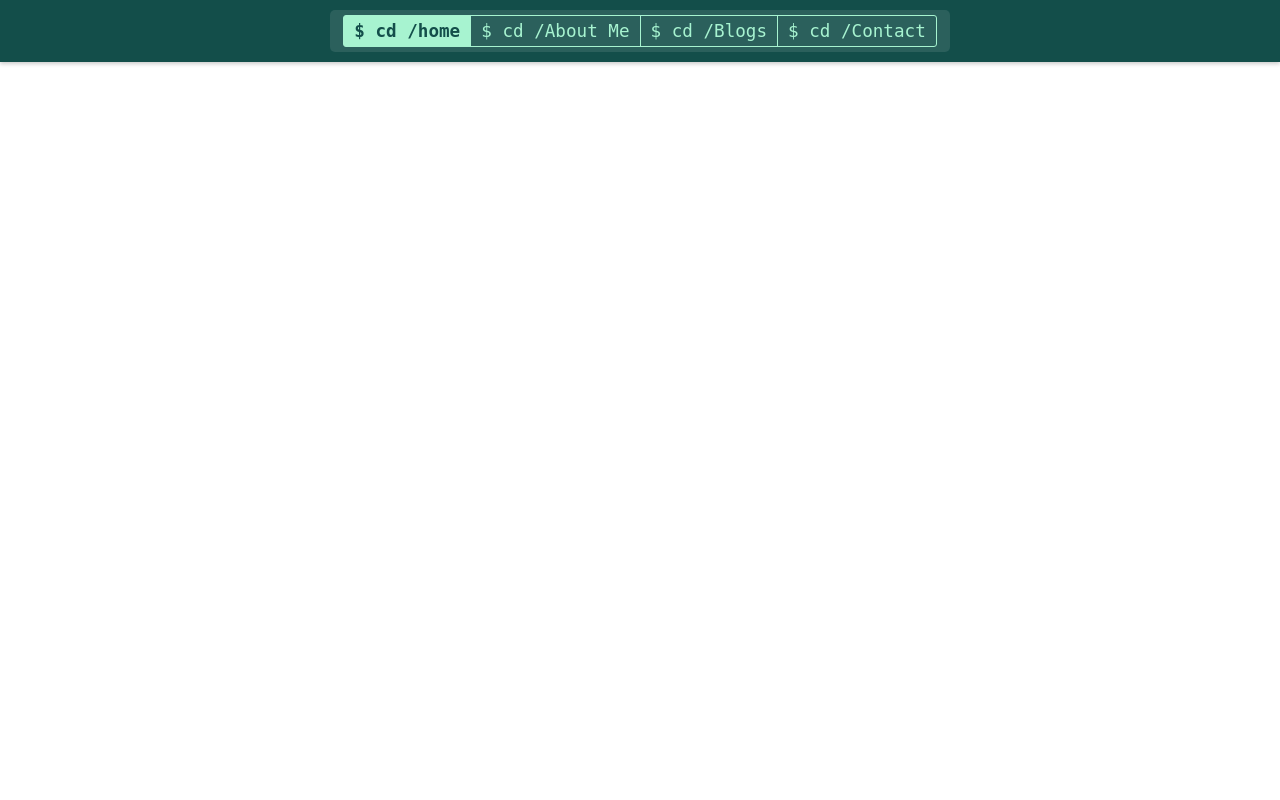
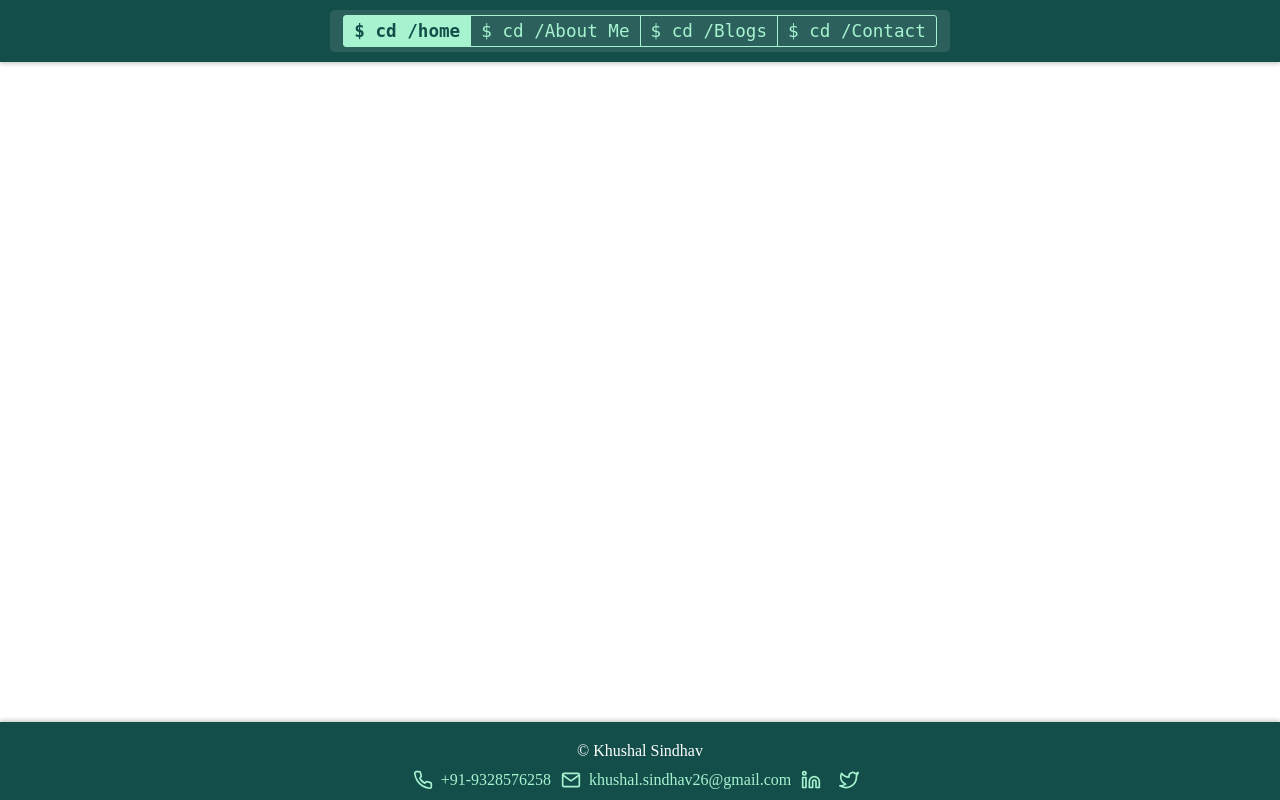
Before and after one commit to MagnusCarlsen26/PortFolio, a React (Create React App) app: page / in a window 1280 px wide. Built offline with nearby package versions, Linux system fonts and the light colour scheme.

Commit message:
feat: Footer component done

```diff
--- a/src/App.tsx
+++ b/src/App.tsx
@@ -3,16 +3,18 @@ import BlogHome from './page/blogs/blogHome/blogHome';
 import { BrowserRouter, Routes, Route } from 'react-router-dom';
 import BlogRead from './page/blogs/blogRead/BlogRead';
 import Navbar from './page/navbar/Navbar';
+import Footer from './page/footer/Footer';
 
 function App() {
   return (
-    <div>
+    <div id="root">
       <BrowserRouter>
         <Navbar />
-        <Routes>
-          <Route path="/blogs" element={<BlogHome />} />
-          <Route path="/blog/read/:slug" element={<BlogRead />} />
-        </Routes>
+          <Routes>
+            <Route path="/blogs" element={<BlogHome />} />
+            <Route path="/blog/read/:slug" element={<BlogRead />} />
+          </Routes>
+        <Footer />
       </BrowserRouter>
     </div>
   );
--- a/src/app.css
+++ b/src/app.css
@@ -3,3 +3,9 @@
     padding: 0;
     box-sizing: border-box;
 }
+
+#root {
+    display: flex;
+    flex-direction: column;
+    min-height: 100vh;
+}
--- /dev/null
+++ b/src/assets/svgs/EmailSvg.tsx
@@ -0,0 +1,10 @@
+import React from 'react';
+
+const EmailSvg = () => (
+    <svg xmlns="http://www.w3.org/2000/svg" width="24" height="24" viewBox="0 0 24 24" fill="none" stroke="currentColor" strokeWidth="2" strokeLinecap="round" strokeLinejoin="round" className="feather feather-mail">
+        <path d="M4 4h16c1.1 0 2 .9 2 2v12c0 1.1-.9 2-2 2H4c-1.1 0-2-.9-2-2V6c0-1.1.9-2 2-2z"></path>
+        <polyline points="22,6 12,13 2,6"></polyline>
+    </svg>
+);
+
+export default EmailSvg;
--- /dev/null
+++ b/src/assets/svgs/LinkedInSvg.tsx
@@ -0,0 +1,11 @@
+import React from 'react';
+
+const LinkedInSvg = () => (
+    <svg xmlns="http://www.w3.org/2000/svg" width="24" height="24" viewBox="0 0 24 24" fill="none" stroke="currentColor" strokeWidth="2" strokeLinecap="round" strokeLinejoin="round" className="feather feather-linkedin">
+        <path d="M16 8a6 6 0 0 1 6 6v7h-4v-7a2 2 0 0 0-2-2 2 2 0 0 0-2 2v7h-4v-7a6 6 0 0 1 6-6z"></path>
+        <rect x="2" y="9" width="4" height="12"></rect>
+        <circle cx="4" cy="4" r="2"></circle>
+    </svg>
+);
+
+export default LinkedInSvg;
--- /dev/null
+++ b/src/assets/svgs/PhoneSvg.tsx
@@ -0,0 +1,9 @@
+import React from 'react';
+
+const PhoneSvg = () => (
+    <svg xmlns="http://www.w3.org/2000/svg" width="24" height="24" viewBox="0 0 24 24" fill="none" stroke="currentColor" strokeWidth="2" strokeLinecap="round" strokeLinejoin="round" className="feather feather-phone">
+        <path d="M22 16.92v3a2 2 0 0 1-2.18 2 19.79 19.79 0 0 1-8.63-3.07 19.5 19.5 0 0 1-6-6 19.79 19.79 0 0 1-3.07-8.63A2 2 0 0 1 4.11 2h3a2 2 0 0 1 2 1.72 12.84 12.84 0 0 0 .7 2.81 2 2 0 0 1-.45 2.11L8.09 9.91a16 16 0 0 0 6 6l1.27-1.27a2 2 0 0 1 2.11-.45 12.84 12.84 0 0 0 2.81.7A2 2 0 0 1 22 16.92z"></path>
+    </svg>
+);
+
+export default PhoneSvg;
--- /dev/null
+++ b/src/assets/svgs/TwitterSvg.tsx
@@ -0,0 +1,9 @@
+import React from 'react';
+
+const TwitterSvg = () => (
+    <svg xmlns="http://www.w3.org/2000/svg" width="24" height="24" viewBox="0 0 24 24" fill="none" stroke="currentColor" strokeWidth="2" strokeLinecap="round" strokeLinejoin="round" className="feather feather-twitter">
+        <path d="M23 3a10.9 10.9 0 0 1-3.14 1.53 4.48 4.48 0 0 0-7.86 3v1A10.66 10.66 0 0 1 3 4s-4 9 5 13a11.64 11.64 0 0 1-7 2c9 5 20 0 20-11.5a4.5 4.5 0 0 0-.08-.83A7.72 7.72 0 0 0 23 3z"></path>
+    </svg>
+);
+
+export default TwitterSvg;
--- /dev/null
+++ b/src/page/footer/Footer.tsx
@@ -0,0 +1,27 @@
+import "./footer.css";
+import PhoneSvg from "../../assets/svgs/PhoneSvg";
+import EmailSvg from "../../assets/svgs/EmailSvg";
+import LinkedInSvg from "../../assets/svgs/LinkedInSvg";
+import TwitterSvg from "../../assets/svgs/TwitterSvg";
+
+export default function Footer() {
+    return (
+        <footer>
+            <p>&copy; Khushal Sindhav</p>
+            <div className="footer-contact">
+                <p><a href="tel:+919328576258"><PhoneSvg /> +91-9328576258</a></p>
+                <p><a href="mailto:khushal.sindhav26@gmail.com"><EmailSvg /> khushal.sindhav26@gmail.com</a></p>
+                <p>
+                    <a href="https://linkedin.com/in/yourprofile" target="_blank" rel="noopener noreferrer">
+                        <LinkedInSvg />
+                    </a>
+                </p>
+                <p>
+                    <a href="https://twitter.com/yourhandle" target="_blank" rel="noopener noreferrer">
+                    <TwitterSvg />
+                    </a>
+                </p>
+            </div>
+        </footer>
+    );
+}
--- /dev/null
+++ b/src/page/footer/footer.css
@@ -0,0 +1,44 @@
+footer {
+    background-color: #134e4a;
+    color: white;
+    text-align: center;
+    padding: 20px;
+    padding-bottom: 5px;
+    box-shadow: 0 -2px 4px rgba(0, 0, 0, 0.2);
+    margin-top: auto;
+}
+
+.footer-contact {
+    margin-top: 5px;
+    display: flex;
+    justify-content: center;
+    gap: 10px;
+}
+
+.footer-contact p {
+    margin: 5px 0;
+    display: flex;
+    align-items: center;
+    justify-content: center;
+}
+
+.footer-contact p a {
+    display: inline-flex;
+    align-items: center;
+}
+
+.footer-contact svg {
+    margin-right: 8px;
+    width: 20px;
+    height: 20px;
+    color: #a7f3d0;
+}
+
+.footer-contact a {
+    color: #a7f3d0;
+    text-decoration: none;
+}
+
+.footer-contact a:hover {
+    text-decoration: underline;
+}
```
